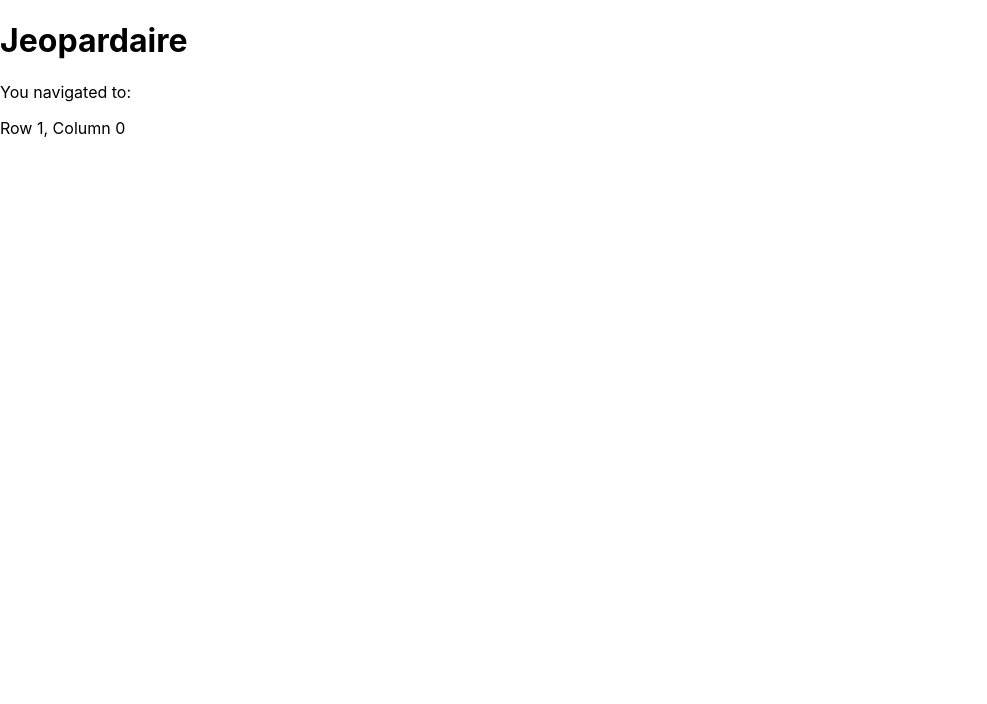
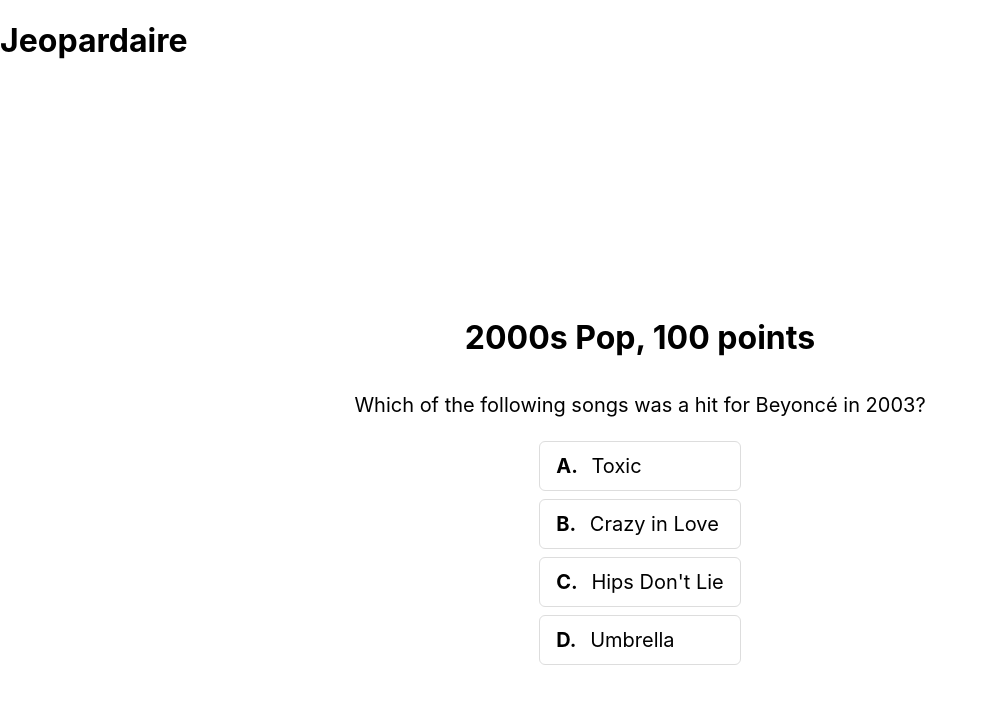
Before and after one commit to skwon19/jeopardaire, a React (Create React App) app: page /page/1/0 in a window 1280 px wide. Shown: the top 704 px of the page, without its empty margins (0-987 px from the left). Built offline with nearby package versions, Linux system fonts and the light colour scheme.

Commit message:
Add question text and answer choices to Question page

```diff
--- a/public/index.html
+++ b/public/index.html
@@ -24,7 +24,7 @@
       work correctly both with client-side routing and a non-root public URL.
       Learn how to configure a non-root public URL by running `npm run build`.
     -->
-    <title>React App</title>
+    <title>Jeopardaire</title>
   </head>
   <body>
     <noscript>You need to enable JavaScript to run this app.</noscript>
--- a/src/App.js
+++ b/src/App.js
@@ -1,25 +1,18 @@
 import './App.css';
 import GridComponent from './GridComponent';
+import QuestionPage from './QuestionPage';
 import React, { useEffect, useState } from "react";
 import { BrowserRouter as Router, Routes, Route, useParams } from "react-router-dom";
 
-const PageView = () => {
-  const { row, col } = useParams();
-  return (
-    <div className="flex flex-col items-center justify-center h-screen text-2xl">
-      <p>You navigated to:</p>
-      <p className="font-bold">Row {row}, Column {col}</p>
-    </div>
-  );
-};
-
 function App() {
   const [headers, setHeaders] = useState([]);
+  const [questions, setQuestions] = useState([]);
 
   useEffect(() => {
     const fetchData = async() => {
       const response = await fetch("/questions.json");
       const data = await response.json();
+      setQuestions(data);
       const categoryNames = data.map(item => item.category);
       setHeaders(categoryNames);
     };
@@ -32,7 +25,7 @@
         <h1>Jeopardaire</h1>
         <Routes>
           <Route path="/" element={<GridComponent rows={6} columns={4} headers={headers} />} />
-          <Route path="/page/:row/:col" element={<PageView />} />
+          <Route path="/page/:row/:col" element={<QuestionPage questions={questions} />} />
         </Routes>
       </div>
     </Router>
--- /dev/null
+++ b/src/QuestionPage.css
@@ -0,0 +1,43 @@
+.question-page {
+    display: flex;
+    flex-direction: column;
+    align-items: center;
+    justify-content: center;
+    min-height: 100vh;
+    font-size: 1.25rem;
+}
+
+.question-page h2 {
+    font-weight: bold;
+    margin-bottom: 1rem;
+    font-size: 2rem;
+}
+
+.question-page p {
+    margin-bottom: 1rem;
+    text-align: center;
+}
+
+.question-page .options {
+    /* width: 100%; */
+    max-width: 400px;
+}
+
+.question-page .option {
+    margin: 0.5rem 0;
+    padding: 0.75rem 1rem;
+    background: #fff;
+    border-radius: 6px;
+    border: 1px solid #ddd;
+    transition: background 0.2s;
+    cursor: pointer;
+}
+
+.question-page .option:hover {
+    background: #e6f0fa;
+}
+
+.question-page .option-label {
+    font-weight: bold;
+    margin-right: 0.5rem;
+}
--- /dev/null
+++ b/src/QuestionPage.js
@@ -0,0 +1,36 @@
+import React from 'react';
+import { useParams } from 'react-router-dom';
+import './QuestionPage.css';
+
+const QuestionPage = ({ questions }) => {
+    const { row, col } = useParams();
+    // Convert row and col to numbers
+    const rowIndex = parseInt(row, 10) - 1; // -1 because row 0 is headers
+    const colIndex = parseInt(col, 10);
+
+    // Defensive: check if data exists
+    const category = questions[colIndex];
+    const questionObj = category?.questions?.[rowIndex];
+
+    if (!category || !questionObj) {
+        return <div>Question not found</div>;
+    }
+
+    const options = questionObj.options;
+
+    return (
+        <div className="question-page">
+            <h2>{category.category}, {row * 100} points</h2>
+            <p>{questionObj.question}</p>
+            <div className="options">
+                {options.map((option, idx) => (
+                    <div key={idx} className="option">
+                        <span className="option-label">{String.fromCharCode(65 + idx)}.</span> {option}
+                    </div>
+                ))}
+            </div>
+        </div>
+    );
+};
+
+export default QuestionPage;
```
